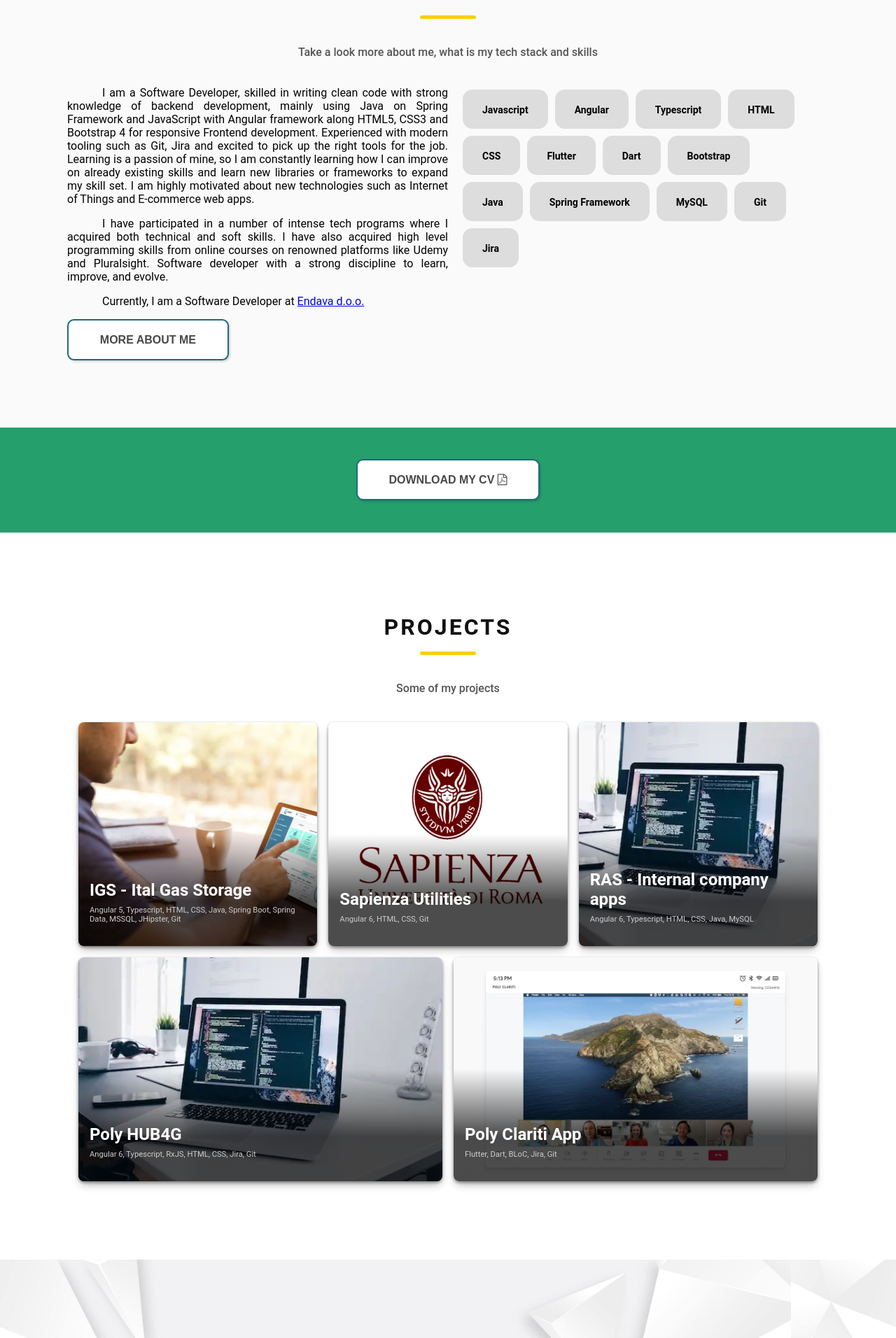
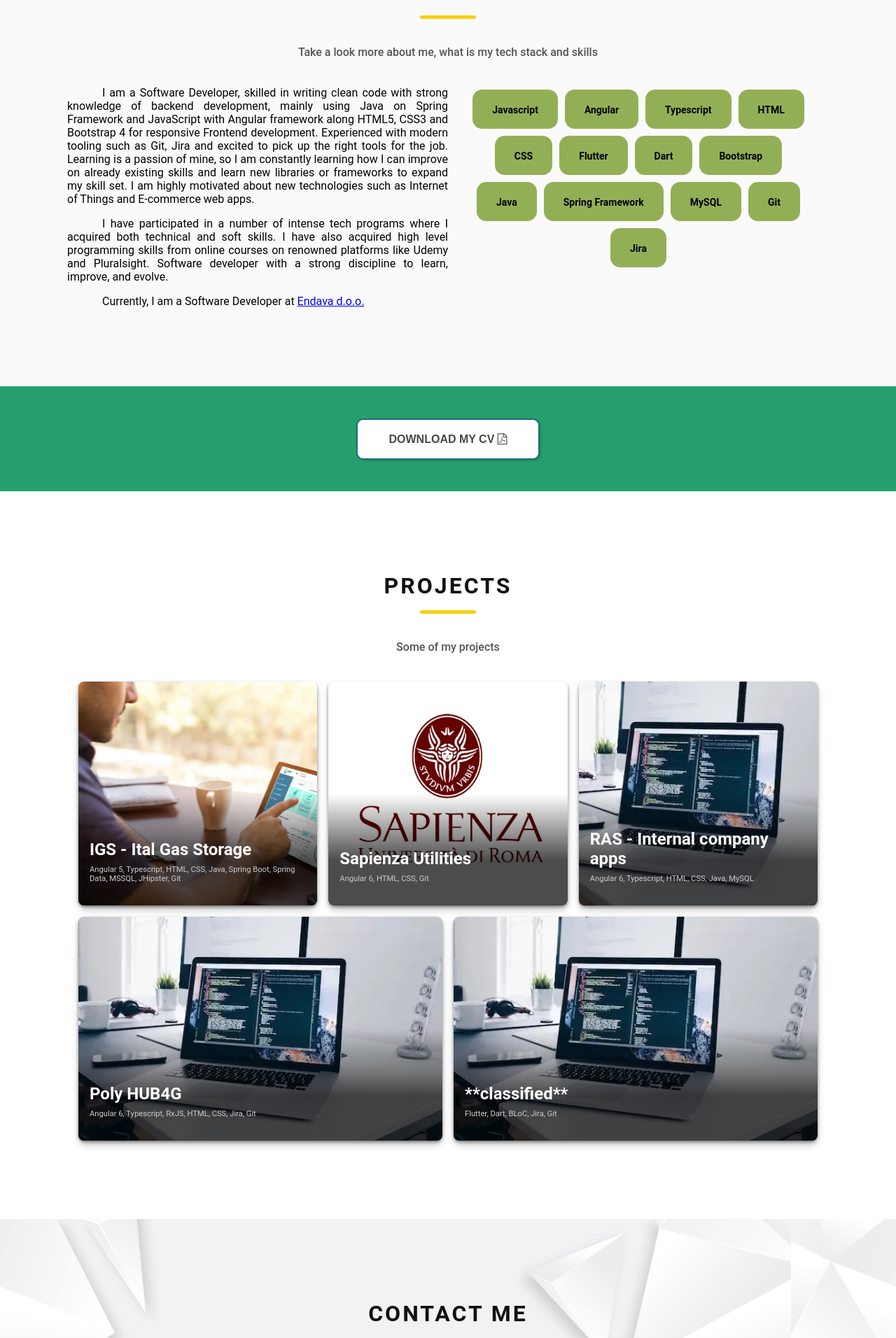
Before and after one commit to AleksandarVujic/portfolio, an Angular app: page /#/home in a window 1280 px wide. Shown: the part 948-2860 px from the top of the page at 70% size. Built offline with nearby package versions, Linux system fonts and the light colour scheme.

Commit message:
Project item upgraded; optimize style for pills;

```diff
--- a/src/app/layouts/footer-bar/footer-bar.component.scss
+++ b/src/app/layouts/footer-bar/footer-bar.component.scss
@@ -1,7 +1,7 @@
 .top-line {
     height: 3px;
-    background: #f4c23d;
-    box-shadow: 0 0 35px 15px #f4c23d, 0 0 50px 25px #fff;
+    background: #140303;
+    box-shadow: 0 0 35px 15px #140303, 0 0 50px 25px #fff;
 }
 .footer-container {
     display: flex;
@@ -25,7 +25,7 @@
 }
 
 .social-icon:hover {
-    color: #f4c23d;
+    color: #0D63A5;
 }
 
 .bottom-line {
--- a/src/app/pages/about/about.component.html
+++ b/src/app/pages/about/about.component.html
@@ -25,10 +25,11 @@
             </p>
             <p>Currently, I am a Software Developer at <a href="https://www.endava.com/">Endava d.o.o.</a></p>
             <div class="about-button">
-                <action-button [label]="'More About Me'"></action-button>
+                <!-- HIDDEN UNTIL ADD MOREA ABOUT MYSELF -->
+                <action-button hidden [label]="'More About Me'"></action-button>
             </div>
         </div>
-        <div class="about-skills">
+        <div class="skills">
             <div class="pill" *ngFor="let skill of skills" readonly>{{skill}}</div>
         </div>
     </div>
--- a/src/app/pages/about/about.component.scss
+++ b/src/app/pages/about/about.component.scss
@@ -18,24 +18,6 @@ p {
     justify-content: flex-start;
 }
 
-.about-skills {
-    display: flex;
-    flex-wrap: wrap;
-    height: fit-content;
-    margin: 1em;
-}
-.about-skills .pill {
-    font-size: 14px;
-    font-weight: 700;
-    height: 1em;
-    padding: 1.5em 2em;
-    margin: 5px;
-    border-radius: 1em;
-    background: #ddd;
-    cursor: default;
-    user-select: none;
-}
-
 @media screen and (max-width: 450px) {
     .about-me-content {
         grid-template-columns: 1fr;
--- a/src/app/pages/project-item/project-item.component.html
+++ b/src/app/pages/project-item/project-item.component.html
@@ -15,23 +15,22 @@
 </div>
 
 <section class="project-details-container">
-    <div class="project-details-container_title">
-        PROJECT DETAILS
+    <div class="project-details-container_description">
+        {{project.description}}
     </div>
     <div class="project-details-container_tech">
         <div class="skills">
             <div class="pill" *ngFor="let tech of technologies">{{tech}}</div>
         </div>
     </div>
+    <div class="project-details-container_title" *ngIf="project.myWork">
+        Things I did in the project
+    </div>
     <div class="project-details-container_description">
-        Accompanied by Qlikview developers, product owners and a data scientist, my role was to design the navigation
-        and to draw the data visualization interfaces. It was a six-month project where the iterative design and the
-        various user tests became meaningful.
-
-        The graphic approach has been minimalist. The challenge was to leave space for the data and to highlight the
-        most important and their correlation. The utilisation contexts of this tool were varied. In particular, mobility
-        constraints had to be overcame, without neglecting the possibility of a more advanced use, in an office context
-        for example.
+        {{project.myWork}}
+    </div>
+    <div class="project-details_live-demo-btn" *ngIf="project.liveUrl">
+        <action-button label="Live Demo" (onClick)="openLiveDemo()"></action-button>
     </div>
 </section>
 
--- a/src/app/pages/project-item/project-item.component.scss
+++ b/src/app/pages/project-item/project-item.component.scss
@@ -1,5 +1,4 @@
 .page-heading {
-    // background-image: url(.././../../assets/images/projects/default.webp);
     background-position: center center;
     background-size: cover;
     background-repeat: no-repeat;
@@ -72,21 +71,10 @@
     text-align: center;
 }
 
-.skills {
-    display: flex;
-    justify-content: center;
-    flex-wrap: wrap;
-    height: fit-content;
-    margin: 1em;
+.project-details-container_description {
+    text-align: justify;
+    text-indent: 50px;
 }
-.skills .pill {
-    font-size: 14px;
-    font-weight: 700;
-    height: 1em;
-    padding: 1.5em 2em;
-    margin: 5px;
-    border-radius: 1em;
-    background: #ddd;
-    cursor: default;
-    user-select: none;
+.project-details_live-demo-btn {
+    margin: 30px;
 }
--- a/src/app/pages/project-item/project-item.component.ts
+++ b/src/app/pages/project-item/project-item.component.ts
@@ -30,4 +30,12 @@ export class ProjectItemComponent {
     this.router.navigate(['home'], { fragment: 'projects' });
   }
 
+  openLiveDemo(): void {
+    // window.open(this.project.liveUrl, "_blank");
+    let link = document.createElement("a");
+    link.href = this.project.liveUrl;
+    link.target = "_blank";
+    link.click();
+  }
+
 }
--- a/src/app/pages/projects/projects.component.html
+++ b/src/app/pages/projects/projects.component.html
@@ -14,7 +14,7 @@
                     <h2 class="card__title">{{project.name}}</h2>
                     <div class="card__post-date">{{project.technologies}}</div>
                     <div class="card__details-wrapper">
-                        <p class="card__excerpt">{{project.shortDescription}}&hellip;</p>
+                        <p class="card__excerpt">{{project.description}}&hellip;</p>
                         <a class="card__learn-more" [routerLink]="['/project-details', project.id]">Learn more<i
                                 class="fa fa-angle-double-right" aria-hidden="true"></i>
                         </a>
--- a/src/assets/data/projects.json
+++ b/src/assets/data/projects.json
@@ -3,34 +3,49 @@
         "id": 1,
         "name": "IGS - Ital Gas Storage",
         "technologies": "Angular 5, Typescript, HTML, CSS, Java, Spring Boot, Spring Data, MSSQL, JHipster, Git",
-        "shortDescription": "Web application for storing and distribution of gas in Italy",
-        "coverImagePath": "../../../assets/images/projects/swap.webp"
+        "description": "Web application for storing and distribution of gas in Italy",
+        "coverImagePath": "../../../assets/images/projects/swap.webp",
+        "myWork": "Developed microservices for adding new app features (file storage, user creation, administration, gas storage data microservices, tickets for maintaining app...). Development of RESTful web services(Spring Boot) for various data retrieving and manipulation requested by front-end side which I’ve done in Angular 5. Implementation of Angular smart tables for data representation, adding clone, editing data and graph filtering by time functionalities. Designed and implemented various chart representation of data using AmCharts.",
+        "status": "finished",
+        "liveUrl": "https://igs.eu/dashboard/main_page_eng.html#"
     },
     {
         "id": 2,
         "name": "Sapienza Utilities",
         "technologies": "Angular 6, HTML, CSS, Git",
-        "shortDescription": "Web application for managing bills for gas, electricity and water of University Sapienza, Rome",
-        "coverImagePath": "../../../assets/images/projects/sapienza.webp"
+        "description": "Web application for managing bills for gas, electricity and water of University Sapienza, Rome",
+        "coverImagePath": "../../../assets/images/projects/sapienza.webp",
+        "myWork": "Working on Front-End side in Angular 6. Various data retrieving and manipulating requests. Implementation functionality for filtering bills and invoices, charts data representation, upload different types of files.",
+        "status": "finished",
+        "liveUrl": ""
     },
     {
         "id": 3,
         "name": "RAS - Internal company apps",
         "technologies": "Angular 6, Typescript, HTML, CSS, Java, MySQL",
-        "shortDescription": "Internal company application that taking care of employees profiles, absenteeism, traveling costs and management of new applicants for jobs in company",
-        "coverImagePath": "../../../assets/images/projects/default.webp"
+        "description": "Internal company application that taking care of employees profiles, absenteeism, traveling costs and management of new applicants for jobs in company.",
+        "coverImagePath": "../../../assets/images/projects/default.webp",
+        "myWork": "Working on maintaining and developing new features in this big system. Working on Front-End side in Angular 6. Development of REST APIs to support operations with database(PostgreSQL). Various data retrieving and manipulating requests.",
+        "status": "finished",
+        "liveUrl": ""
     },
     {
         "id": 4,
         "name": "Poly HUB4G",
         "technologies": "Angular 6, Typescript, RxJS, HTML, CSS, Jira, Git",
-        "shortDescription": "Mobile and Desktop application that allows users to control the settings on audio devices like headsets and conference devices. Users can customize their ringtone and ring location, configure presence update and more",
-        "coverImagePath": "../../../assets/images/projects/default.webp"
+        "description": "Mobile and Desktop application that allows users to control the settings on audio devices like headsets and conference devices. Users can customize their ringtone and ring location, configure presence update and more",
+        "coverImagePath": "../../../assets/images/projects/default.webp",
+        "myWork": "Development of services for various data retrieving and manipulation requested by front-end side which I’ve done in Angular 6. Creating functionalities for locating headset using Open Street Maps API and Google Maps API. Actively participated in creating UX and UI for the application",
+        "status": "terminated",
+        "liveUrl": ""
     }, {
         "id": 5,
-        "name": "Poly Clariti App",
+        "name": "**classified**",
         "technologies": "Flutter, Dart, BLoC, Jira, Git",
-        "shortDescription": "Mobile and Desktop application for team communication which combines exchange of instant chat messages, videoconferencing, creating of a polls for the current call, content sharing, control of input and output devices",
-        "coverImagePath": "../../../assets/images/projects/poly_clariti_app.webp"
+        "description": "Mobile and Desktop application for team communication which combines exchange of instant chat messages, videoconferencing, creating of a polls for the current call, content sharing, control of input and output devices as well as additional functionality like encryption of conference calls and more.",
+        "coverImagePath": "../../../assets/images/projects/default.webp",
+        "myWork": "",
+        "status": "inProgress",
+        "liveUrl": ""
     }
 ]
--- a/src/styles.scss
+++ b/src/styles.scss
@@ -113,3 +113,23 @@ button {
         padding: 1rem 1rem;
     }
 }
+
+.skills {
+    display: flex;
+    justify-content: center;
+    flex-wrap: wrap;
+    height: fit-content;
+    margin: 1em;
+}
+
+.skills .pill {
+    font-size: 14px;
+    font-weight: 700;
+    height: 1em;
+    padding: 1.5em 2em;
+    margin: 5px;
+    border-radius: 1em;
+    background: #93af56;
+    cursor: default;
+    user-select: none;
+}
```
Also changed, not shown: src/app/home/home.component.scss (+21 -65 lines), src/app/models/projects_details.model.ts (+8 -5 lines).
